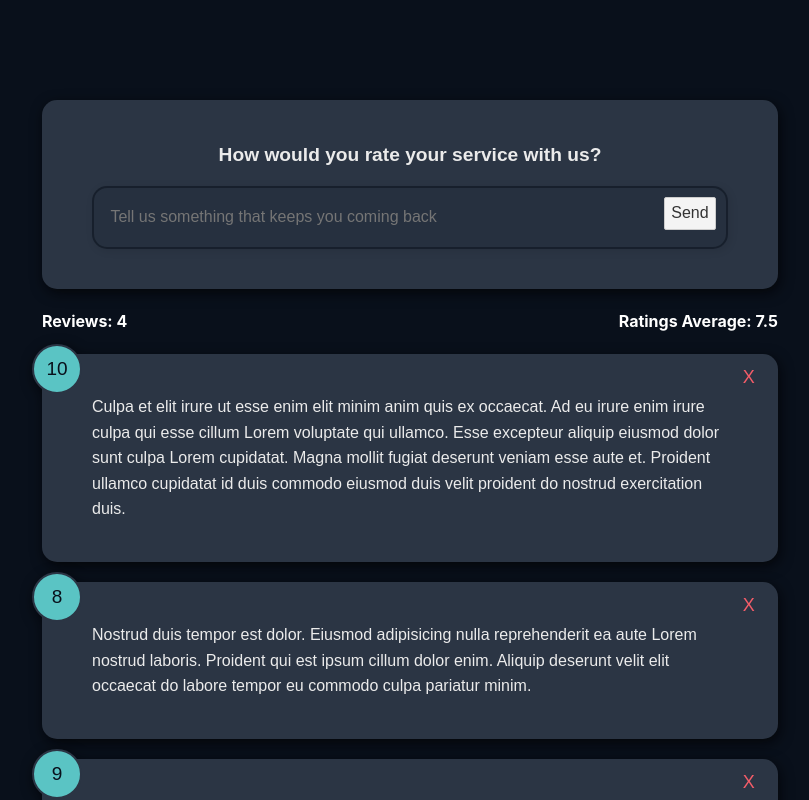
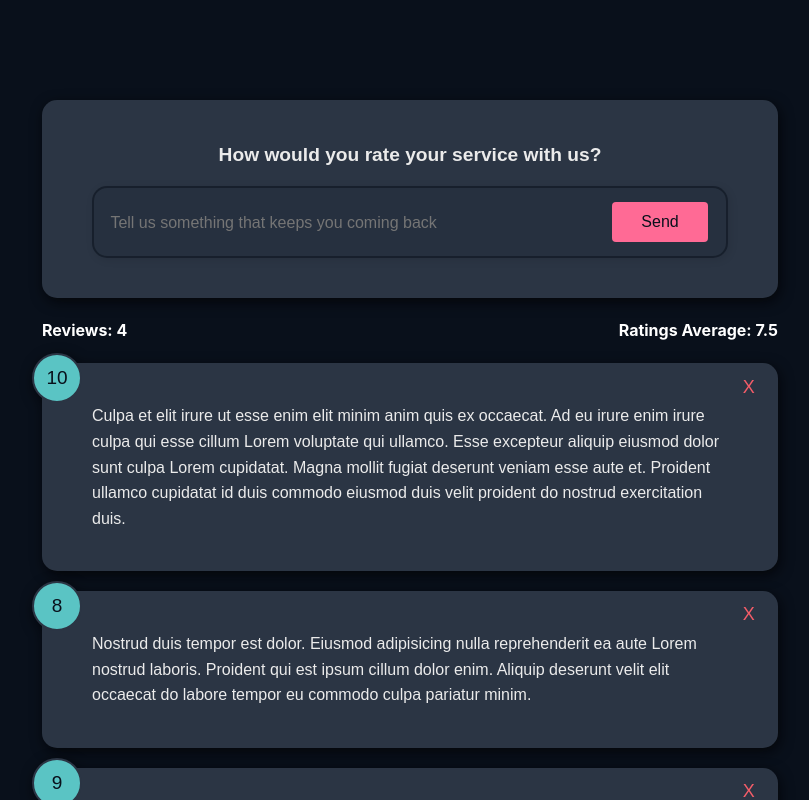
Before and after one commit to aam198/svelte-feedback, a Svelte app: page / in a window 1280 px wide. Shown: the top 800 px of the page, without its empty margins (230-1039 px from the left). Built offline with nearby package versions, Linux system fonts and the light colour scheme.

Commit message:
style: card, feedback form components

```diff
--- a/src/components/Button.svelte
+++ b/src/components/Button.svelte
@@ -1,8 +1,45 @@
 <script>
-
+  export let style = 'primary'
+  export let type = 'button'
+  export let disabled = false
 </script>
 
 
 
 
-<button></button>
+<button {type} {disabled} class={style}>
+<slot></slot>
+
+</button>
+
+<style>
+  button{
+    color: hsl(var(--bkg-clr));
+    border: 0;
+    padding: 0.6rem 0.8rem;
+    border-radius: 4px;
+    width: 6rem;
+    margin: 0.5rem 0.5rem;
+    height: 2.5rem;
+    cursor: pointer;
+  }
+
+  .primary{
+    background-color: #202142;
+  }
+
+  .secondary{
+    background: #ff6a95;
+  }
+
+  button:hover{
+    transform: scale(0.98);
+    opacity: 0.9;
+  }
+
+  button:disabled:hover{
+    transform: scale(1);
+    opacity: 1;
+  }
+
+</style>
--- a/src/components/Card.svelte
+++ b/src/components/Card.svelte
@@ -1,4 +1,5 @@
-
+<script>
+</script>
 
 <div class="card">
   <slot></slot>
@@ -15,4 +16,5 @@
     font-family: 'Rubik', sans-serif;
     filter: drop-shadow(2.1px 4.2px 6.2px hsl(var(--shadow-color) / 0.73));
   }
+
 </style>
--- a/src/components/FeedbackForm.svelte
+++ b/src/components/FeedbackForm.svelte
@@ -1,5 +1,9 @@
 <script>
 import Card from './Card.svelte';
+import Button from './Button.svelte';
+
+
+
 </script>
 
 <Card>
@@ -11,13 +15,14 @@ import Card from './Card.svelte';
 
     <div class="input-group">
       <input type="text" placeholder="Tell us something that keeps you coming back">
-      <button>Send</button>
+      <Button style="secondary" type="submit">Send</Button>
     </div>
   </form>
 </Card>
 
 
 <style>
+
 
   header{
     max-width: 400px;
@@ -55,7 +60,7 @@ import Card from './Card.svelte';
     font-size: 16px;
     background: transparent;
     color: var(--card-text);
-    margin-top: 0.5rem;
+    margin-top: 0.7rem;
   }
 
 
```
